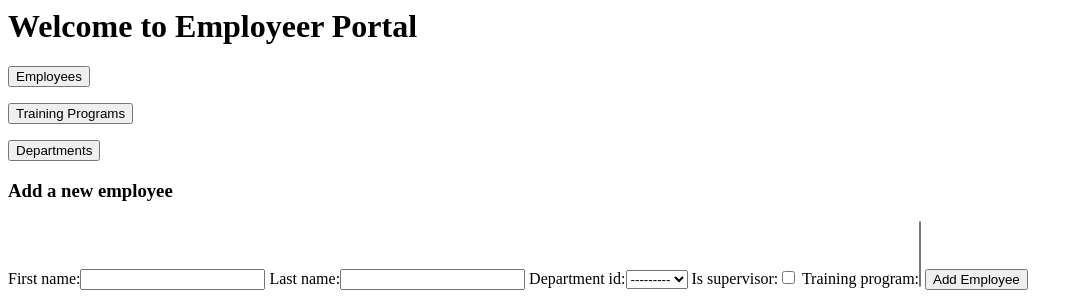
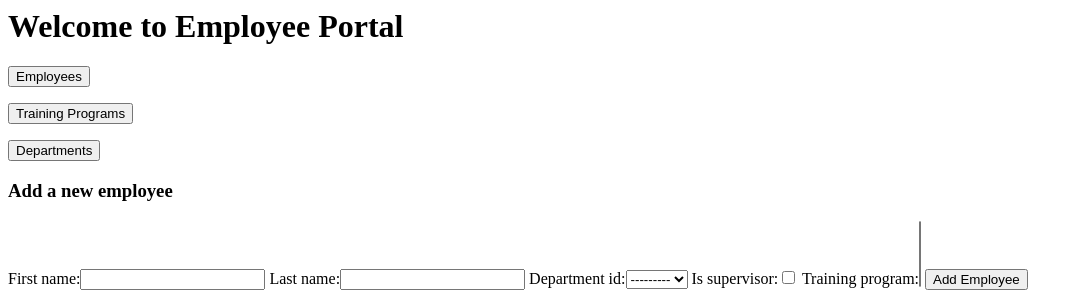
Before and after one commit to elated-egrets/bangazon-internal-site, a Django app: page /employees/add in a window 1280 px wide. Shown: the top 300 px of the page, without its empty margins (0-1083 px from the left). Run offline with Django 3.2, Linux system fonts and the light colour scheme; data that the repository does not hold is empty.

Commit message:
Update index.html

```diff
--- a/employee_portal/templates/employee_portal/index.html
+++ b/employee_portal/templates/employee_portal/index.html
@@ -1,5 +1,5 @@
 
-<h1>Welcome to Employeer Portal</h1>
+<h1>Welcome to Employee Portal</h1>
 
 {% block main_stuff %}
   {% comment %} Including nav_bar in each template so we can pass the location to it each time {% endcomment %}
```
